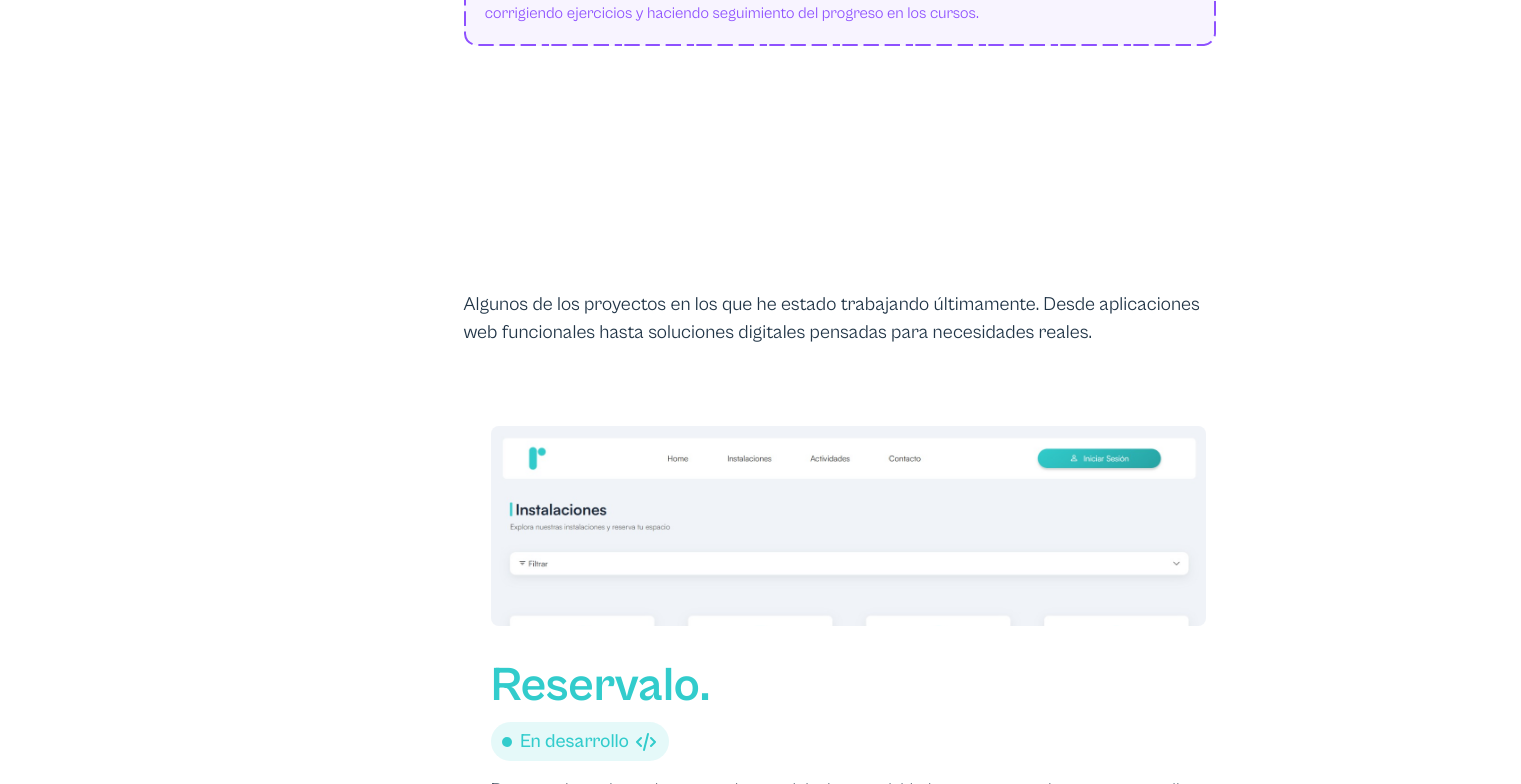
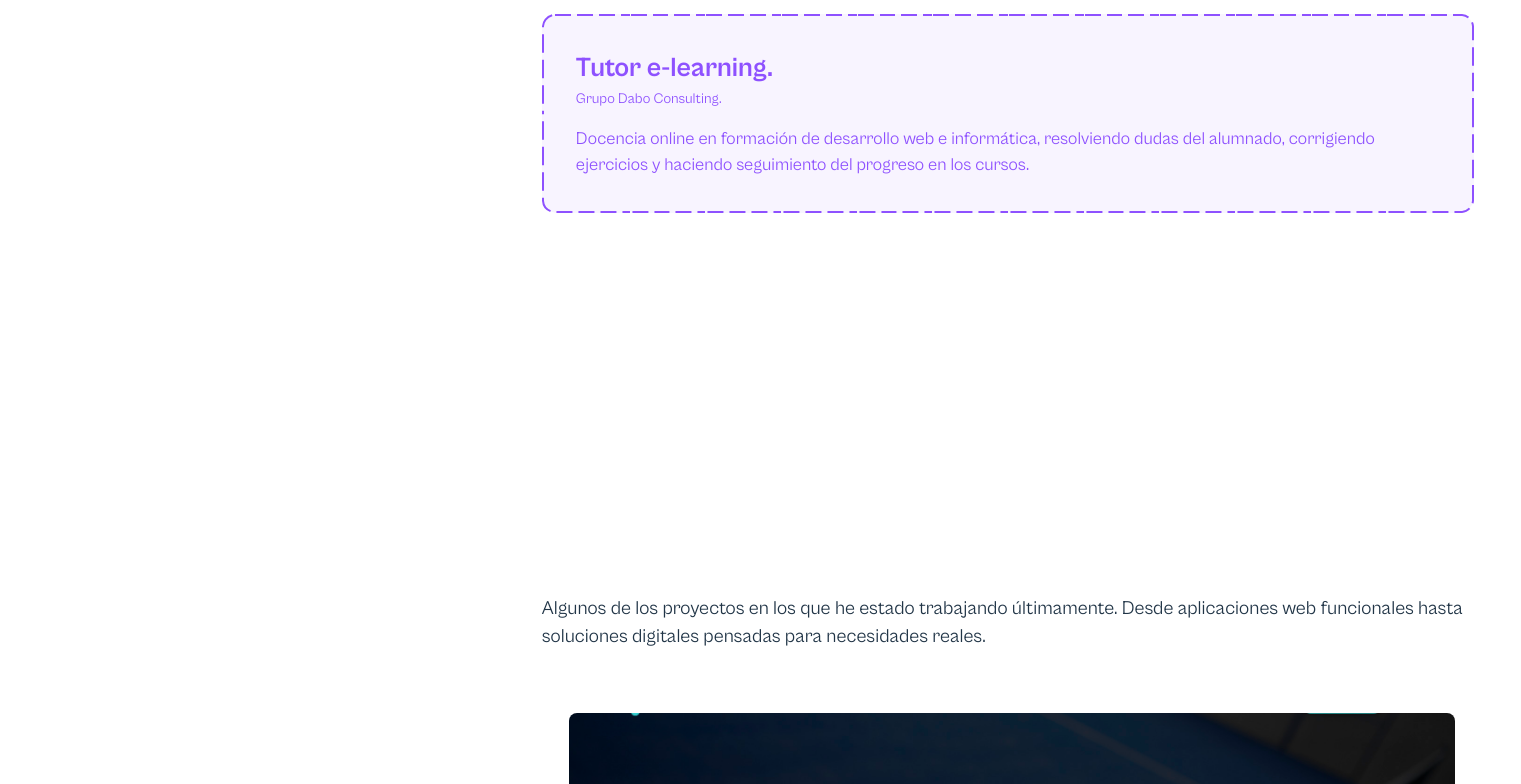
Before and after one commit to DanieloDEV24/danielodev, a React (Vite) app: page / in a window 1280 px wide. Shown: the part 1040-1824 px from the top of the page, 1521 px wide, since content can reach past the window. Built offline with nearby package versions, Linux system fonts and the light colour scheme.

Commit message:
update styles and projects

```diff
--- a/src/index.css
+++ b/src/index.css
@@ -64,9 +64,9 @@
     display: flex;
     padding-top: 3%;
     align-items: flex-start;
-    gap: 3%;
+    gap: 5%;
     position: relative;
-    padding: 0rem 2rem;
+    padding: 0rem 5rem;
     box-sizing: border-box;
   }
 
@@ -77,7 +77,7 @@
   }
 
   #card-dev {
-    width: 70%;
+    width: 80%;
     background-color: #ffffff;
     padding: 5% 8%;
     border-radius: 15px;
@@ -87,7 +87,9 @@
     align-items: center;
 
     position: 'relative';
-    z-index: 1
+    z-index: 1;
+
+    height: 60vh;
   }
 
   #card-dev .card-fondo-avatar {
@@ -172,7 +174,7 @@
   #home #contenedor-home > h1,
   #proyectos span {
     margin: 0%;
-    font-size: 5rem;
+    font-size: 7rem;
     font-weight: 800;
   }
 
@@ -255,7 +257,7 @@
   }
 
   #proyectos {
-    margin-top: 5rem;
+    margin-top: 10rem;
     display: flex;
     align-items: start;
     justify-content: center;
@@ -276,11 +278,12 @@
 
   #proyectos ul.proyectos {
     display: grid;
-    grid-template-columns: repeat(auto-fit, minmax(500px, 1fr));
+    grid-template-columns: repeat(auto-fit, minmax(700px, 1fr));
     list-style: none;
     box-sizing: border-box;
     padding: 0;
-    gap: 5rem;
+    gap: 4rem;
+    row-gap: 2.5rem;
   }
 
   #proyectos ul.proyectos li {
@@ -294,18 +297,17 @@
     border-radius: 1rem;
     padding: 1.7rem;
     display: flex;
-    justify-content: center;
+    justify-content: start;
     align-items: start;
     flex-direction: column;
-    min-height: 490px;
   }
 
   article.card-proyecto img {
     width:  100%;
-    height: 200px;
+    height: 300px;
     border-radius: .5rem;
     object-fit: cover;
-    object-position: top;
+    object-position: center;
   }
 
   article.card-proyecto h3.title-proyecto{
@@ -392,7 +394,7 @@
   display: grid;
   grid-template-columns: repeat(auto-fit, minmax(500px, 1fr));
   gap: 2rem;
-  margin-top: 3rem;
+  margin-top: 5rem;
 }
 
 #home footer.experiencia > *:last-child {
@@ -407,7 +409,7 @@
   text-align: start;
   border: 2px solid transparent;
   border-radius: 1rem;
-  padding: 1.2rem;
+  padding: 2rem;
 
 }
 
@@ -417,11 +419,11 @@
 
 #home footer.experiencia article p{
   margin-top: 1rem;
-  font-size: 1rem;
+  font-size: 1.1rem;
 }
 
 #home footer.experiencia article h4{
-  font-size: 1.5rem;
+  font-size: 1.7rem;
 }
 
 #home footer.experiencia article small{
@@ -485,3 +487,17 @@
   gap: .3rem;
   font-weight: 500;
 }
+
+/* Parpadeo solo en desarrollo */
+.estado-proyecto.desarrollo .icono {
+    animation: parpadeo 1.2s ease-in-out infinite;
+}
+
+@keyframes parpadeo {
+    0%, 100% {
+        opacity: 1;
+    }
+    50% {
+        opacity: 0.1;
+    }
+}
```
Also changed, not shown: src/assets/img/reservalo.jpeg.
